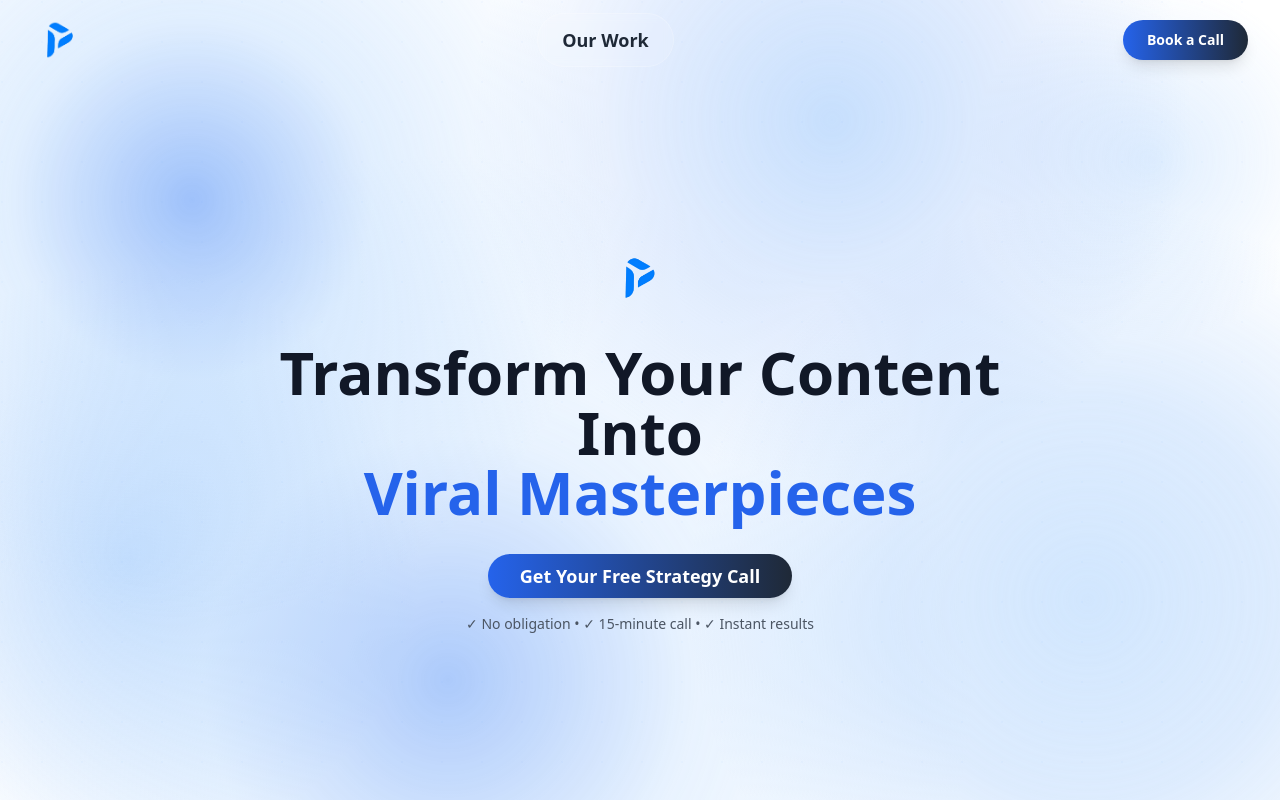
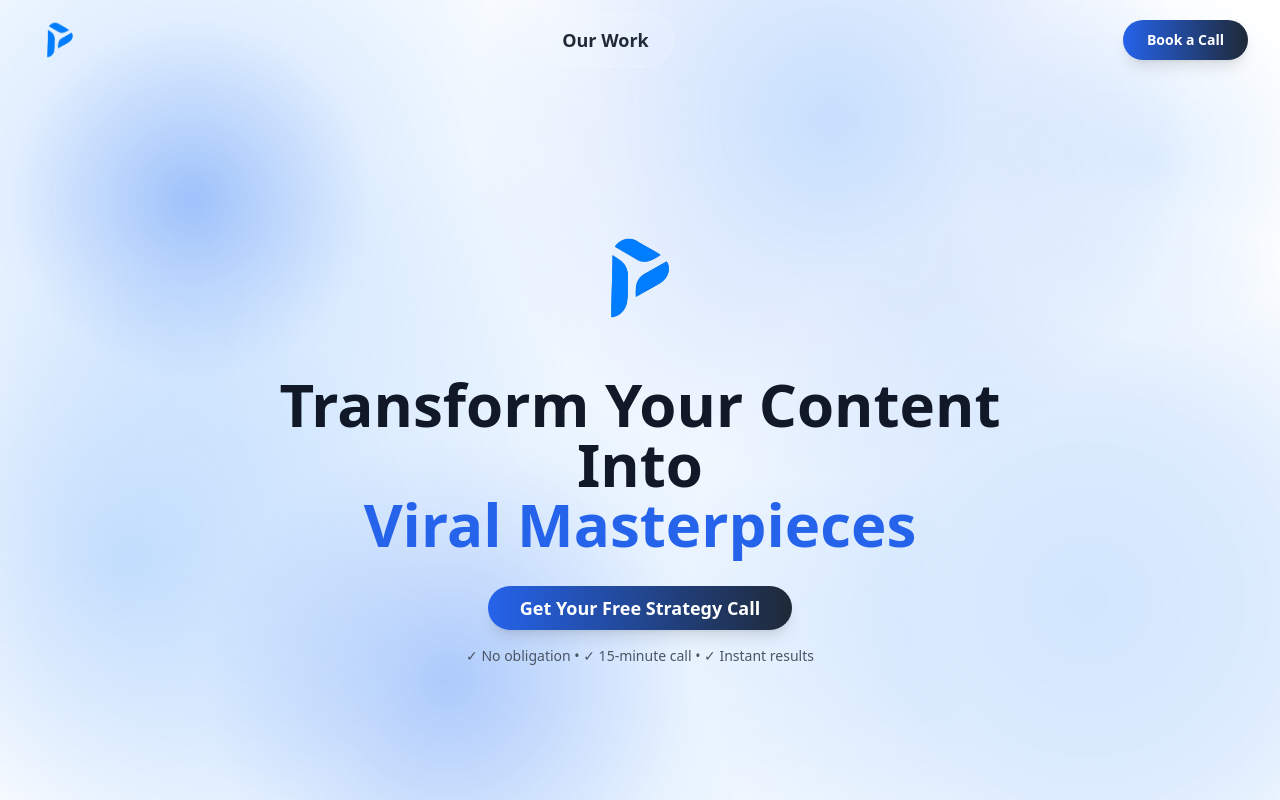
Before and after one commit to Faiyzz/prime-lab-launchpad, a React (Vite) app: page / in a window 1280 px wide. Shown: the top 800 px of the page. Built offline with nearby package versions, Linux system fonts and the light colour scheme.

Commit message:
feat: Increase hero section logo size
Increased the size of the logo within the hero section to be more comparable to the heading.
-edited src/components/Hero.tsx

```diff
--- a/src/components/Hero.tsx
+++ b/src/components/Hero.tsx
@@ -48,7 +48,7 @@ export const Hero = () => {
             <img
               src="/lovable-uploads/4aa3e042-f885-4dcf-9625-c30b42562339.png"
               alt="Prime Lab Studios"
-              className="h-16 w-auto mx-auto mb-6"
+              className="h-24 sm:h-28 lg:h-32 w-auto mx-auto mb-6"
             />
           </div>
 
```
